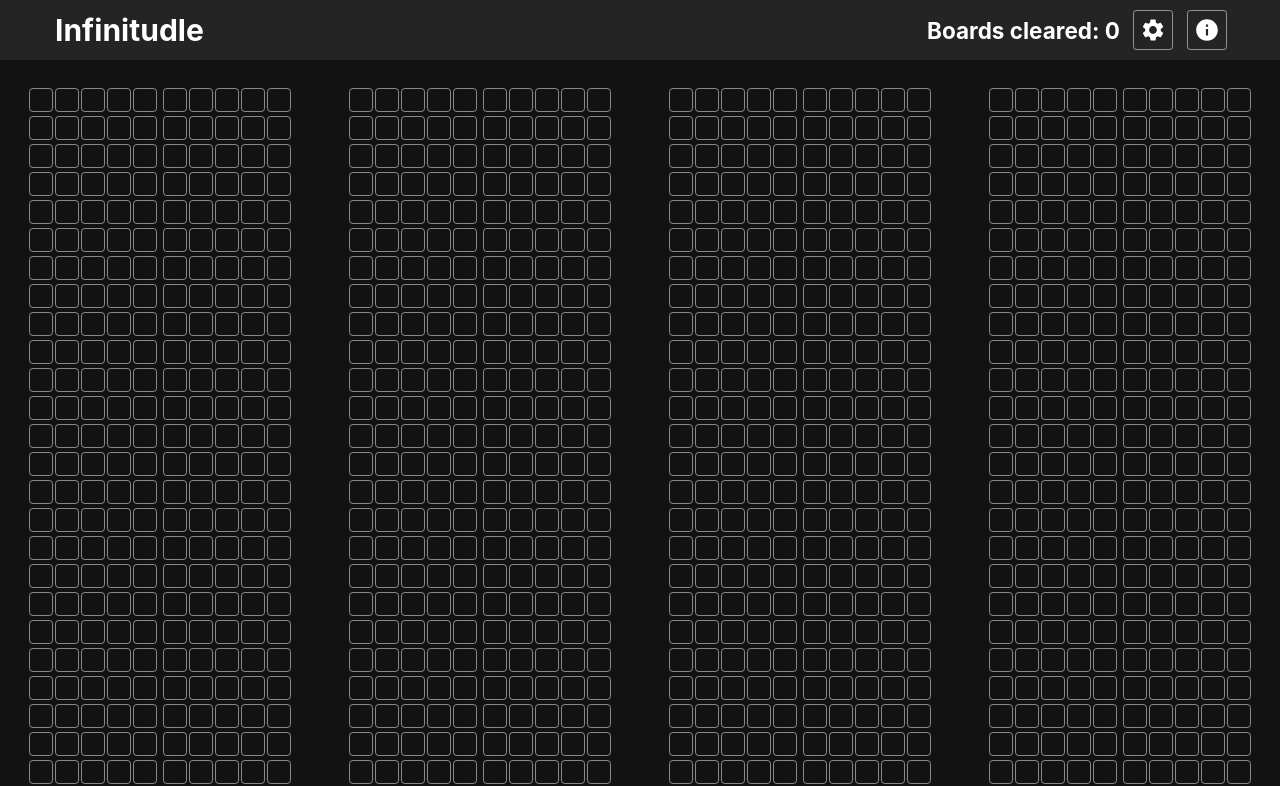
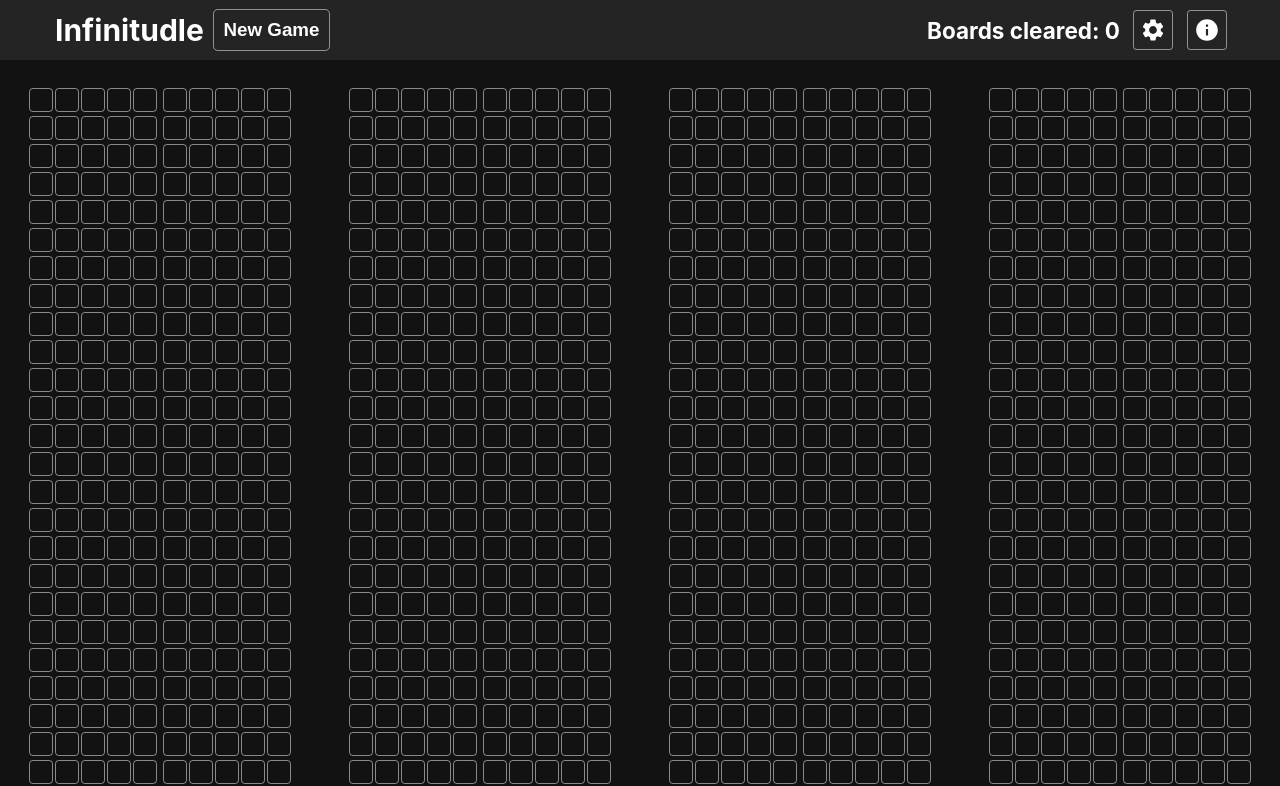
Before and after one commit to Starwort/infinitudle, a React (Create React App) app: page / in a window 1280 px wide. Shown: the top 786 px of the page. Built offline with nearby package versions, Linux system fonts and the light colour scheme.

Commit message:
Add New Game button

```diff
--- a/src/components/App/App.scss
+++ b/src/components/App/App.scss
@@ -123,3 +123,24 @@ a {
 .app-animation-fast {
     --app-animation-timing: 0.25s;
 }
+
+.game-over-actions {
+    display: flex;
+    flex-direction: row;
+    align-items: center;
+}
+
+.text-button {
+    width: 100%;
+    padding: 0.5em;
+    font-size: 1.25em;
+    font-weight: bold;
+    color: var(--app-ui-text);
+    border: 1px solid var(--app-ui-border);
+    border-radius: 0.25em;
+    background-color: transparent;
+    margin: 0.5em;
+}
+.text-button:hover {
+    background-color: var(--app-ui-highlight);
+}
--- a/src/components/App/index.tsx
+++ b/src/components/App/index.tsx
@@ -13,8 +13,8 @@ export function App() {
     validateLocalStorage();
     const loadedGameState = loadGameOrGenerate();
     const loadedSettings = loadSettingsOrDefault();
+    const [currentWord, setCurrentWord] = React.useState("");
     const [guessedWords, setGuessedWords] = React.useState(loadedGameState.guessedWords);
-    const [currentWord, setCurrentWord] = React.useState("");
     const [secretWords, setSecretWords] = React.useState(loadedGameState.secretWords);
     const [theme, setTheme] = React.useState<Theme>(loadedSettings.theme);
     const [fontSize, setFontSize] = React.useState(loadedSettings.fontSize);
@@ -85,6 +85,17 @@ export function App() {
 
     const cleared = gameState.current.foundSecretWords.size;
 
+    const startNewGame = React.useCallback(() => {
+        localStorage.removeItem("game");
+        const newGameState = loadGameOrGenerate();
+        gameState.current = {...newGameState, currentWord: ""};
+        setIsGameOver(false);
+        setGameOverModalOpen(false);
+        setCurrentWord("");
+        setGuessedWords(gameState.current.guessedWords);
+        setSecretWords(gameState.current.secretWords);
+    }, []);
+
     return <div className={`
         app
         app-${Theme[theme].toLowerCase()}
@@ -95,6 +106,7 @@ export function App() {
         <div className="app-header">
             <div className="app-header-content">
                 <h1>Infinitudle</h1>
+                <button className="text-button" style={{width: 'unset'}} onClick={startNewGame}>New Game</button>
                 <div className="padding" />
                 <h2>Boards cleared: {cleared}</h2>
                 <IconButton
@@ -168,15 +180,17 @@ export function App() {
             title="Game Over"
         >
             {cleared > 100 && <>Well done!<br /></>}
-            You were able to clear {cleared} boards!
-            <hr />
-            <button onClick={() => {
+            You cleared {cleared} boards!
+            <div className="game-over-actions">
+                <button className="text-button" onClick={() => {
                     navigator.clipboard.writeText(
                         `Infinitudle - ${cleared} boards cleared:\n\n` +
                         [...gameState.current.foundSecretWords.keys()].join("\n") +
                         "\n\n" + window.location.href
                     );
                 }}>Copy results</button>
+                <button className="text-button" onClick={startNewGame}>New Game</button>
+            </div>
         </Modal>
     </div>;
 }
```
Lines whose indentation alone changed are shown as unchanged.
